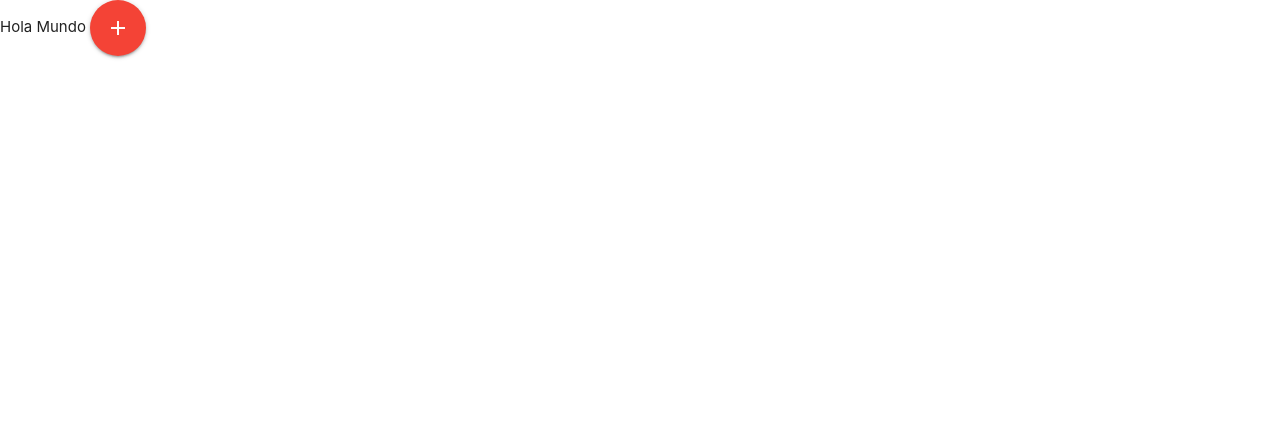
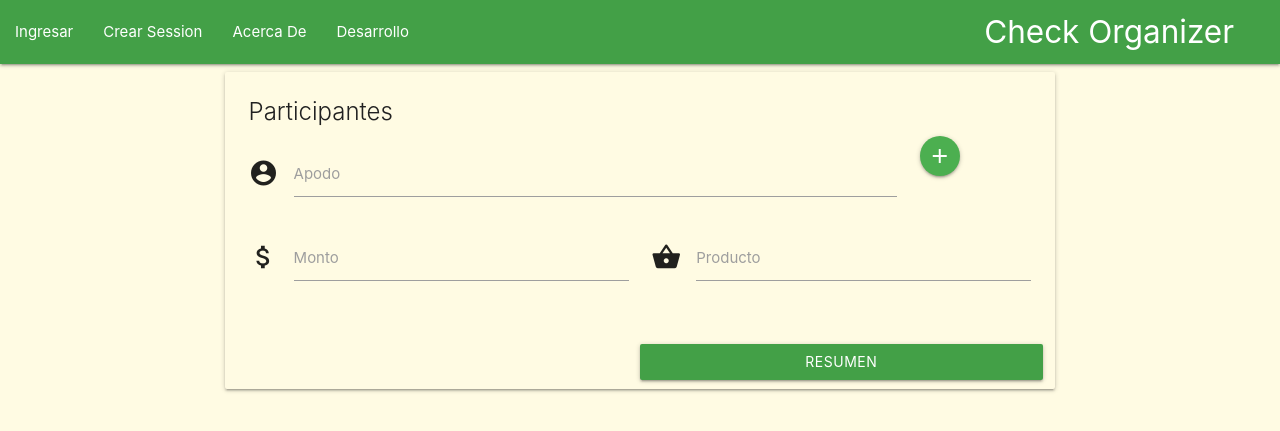
Before and after one commit to cettipao/checkOrganizer, a Django app: page / in a window 1280 px wide. Shown: the top 431 px of the page. Run offline with Django 3.2, Linux system fonts and the light colour scheme.

Commit message:
Card inicializada

```diff
--- /dev/null
+++ b/checkOrganizer/templates/base.html
@@ -0,0 +1,34 @@
+<!DOCTYPE html>
+<html lang="en">
+
+<head>
+    <meta charset="UTF-8">
+
+    <script src="https://ajax.googleapis.com/ajax/libs/jquery/3.4.1/jquery.min.js"></script>
+
+    {% load static %}
+    <!--Import Google Icon Font-->
+    <link href="https://fonts.googleapis.com/icon?family=Material+Icons" rel="stylesheet">
+
+    <!--Import materialize.css-->
+    <link type="text/css" rel="stylesheet" href="{% static 'css/materialize.min.css' %}" media="screen,projection"/>
+
+
+    <!--Let browser know website is optimized for mobile-->
+    <meta name="viewport" content="width=device-width, initial-scale=1.0" />
+    <title>{% block title %}
+
+        {% endblock %}</title>
+</head>
+
+<body style="background-color: rgb(255, 251, 227);">
+    {% include 'navbar.html' %}
+    {% block content %}
+
+    {% endblock %}
+
+    <!--JavaScript at end of body for optimized loading-->
+    <script type="text/javascript" src="{% static 'js/materialize.min.js' %}"></script>
+</body>
+
+</html>
--- a/checkOrganizer/templates/home.html
+++ b/checkOrganizer/templates/home.html
@@ -1,24 +1,99 @@
-<!DOCTYPE html>
-<html lang="en">
-<head>
-    <meta charset="UTF-8">
-    <title>Check Organizer</title>
-    {% load static %}
-    <script src="{% static 'script.js' %}"></script>
-    <!--Import Google Icon Font-->
-    <link href="https://fonts.googleapis.com/icon?family=Material+Icons" rel="stylesheet">
-    <!--Import materialize.css-->
-    <link type="text/css" rel="stylesheet" href="{% static 'css/materialize.min.css' %}" media="screen,projection"/>
+{% extends 'base.html' %}
 
-    <!--Let browser know website is optimized for mobile-->
-    <meta name="viewport" content="width=device-width, initial-scale=1.0"/>
-  </head>
+{% block title %}
+Check Organizer
+{% endblock %}
 
-</head>
-<body>
-    Hola Mundo
-    <a class="btn-floating btn-large waves-effect waves-light red"><i class="material-icons">add</i></a>
-    <!--JavaScript at end of body for optimized loading-->
-    <script type="text/javascript" src="{% static 'js/materialize.min.js' %}"></script>
-</body>
-</html>
+{% block content %}
+<!-- Page Layout here -->
+<div class="row">
+
+    <div class="col s0 m2 l2">
+        <!-- Note that "m4 l3" was added -->
+        <!-- Grey navigation panel
+
+                This content will be:
+            3-columns-wide on large screens,
+            4-columns-wide on medium screens,
+            12-columns-wide on small screens  -->
+
+    </div>
+
+    <div class="col s12 m8 l8">
+        <!-- Note that "m8 l9" was added -->
+        <!-- Teal page content
+
+                This content will be:
+            9-columns-wide on large screens,
+            8-columns-wide on medium screens,
+            12-columns-wide on small screens  -->
+
+
+        <div class="card" style="background-color: rgb(255, 251, 227);">
+            <div class="card-content">
+                <span class="card-title  grey-text text-darken-4">Participantes</span>
+
+                <div id="participantes">
+
+                    <div class="row">
+                        <form class="col s12">
+                            <div class="row">
+                                <div class="input-field col s10">
+                                    <i class="material-icons prefix">account_circle</i>
+                                    <input id="icon_prefix" type="text" class="validate">
+                                    <label for="icon_prefix">Apodo</label>
+                                </div>
+                                <div class="col s2 valign-wrapper">
+                                    <a class="btn-floating btn-medium waves-effect waves-light green"><i class="material-icons">add</i></a>
+                                </div>
+
+
+
+                                <div class="input-field col s6">
+                                    <i class="material-icons prefix">attach_money</i>
+                                    <input id="icon_telephone" type="number" class="validate">
+                                    <label for="icon_telephone">Monto</label>
+                                </div>
+
+                                <div class="input-field col s6">
+                                    <i class="material-icons prefix">shopping_basket</i>
+                                    <input id="icon_telephone2" type="number" class="validate">
+                                    <label for="icon_telephone2">Producto</label>
+                                </div>
+
+                            </div>
+                        </form>
+                    </div>
+
+
+                </div>
+
+                <div class="row" style="margin-bottom: -1em;">
+                    <button class="col s6 activator btn waves-effect waves-light right green darken-1" type="submit"
+                        name="action">Resumen
+                    </button>
+
+
+                </div>
+
+
+            </div>
+            <div class="card-reveal">
+                <span class="card-title grey-text text-darken-4">Resumen<i class="material-icons right">close</i></span>
+                <p>Here is some more information about this product that is only revealed once clicked on.</p>
+            </div>
+        </div>
+
+
+    </div>
+    <div class="col s0 m2 l2">
+        <!-- Note that "m4 l3" was added -->
+        <!-- Grey navigation panel
+
+                  This content will be:
+              3-columns-wide on large screens,
+              4-columns-wide on medium screens,
+              12-columns-wide on small screens  -->
+
+    </div>
+    {% endblock %}
--- /dev/null
+++ b/checkOrganizer/templates/navbar.html
@@ -0,0 +1,40 @@
+<nav>
+    <div class="nav-wrapper green darken-1">
+        <a href="/" class="brand-logo right" style="padding-right: 3%;">Check Organizer</a>
+        <a href="/" data-target="slide-out" class="sidenav-trigger"><i class="material-icons">menu</i></a>
+
+        <ul class="left hide-on-med-and-down">
+            <li><a href="">Ingresar</a></li>
+            <li><a href="">Crear Session</a></li>
+            <li><a href="">Acerca De</a></li>
+            <li><a href="">Desarrollo</a></li>
+        </ul>
+    </div>
+</nav>
+
+<script>
+    $(document).ready(function () {
+        $('.sidenav').sidenav();
+    });
+</script>
+
+<ul id="slide-out" class="sidenav" style="background-color: rgb(255, 251, 227);";>
+    <li>
+        <div class="user-view">
+            <div class="background">
+
+            </div>
+
+        </div>
+    </li>
+
+    <li><a onclick="alert('Mas adelante')" href="" ><i class="material-icons"
+                style="font-size: 2.5rem;">account_circle</i>Ingresar</a></li>
+    <li><a onclick="alert('Mas adelante')" href="" ><i class="material-icons"
+                style="font-size: 2.5rem;">add_circle</i>Crear Session</a></li>
+    <li>
+        <div class="divider"></div>
+    </li>
+    <li><a class="subheader">Acerca de</a></li>
+    <li><a class="waves-effect">Desarrollo</a></li>
+</ul>
```
Also changed, not shown: checkOrganizer/templates/xd.html (added, +24 -0 lines).
